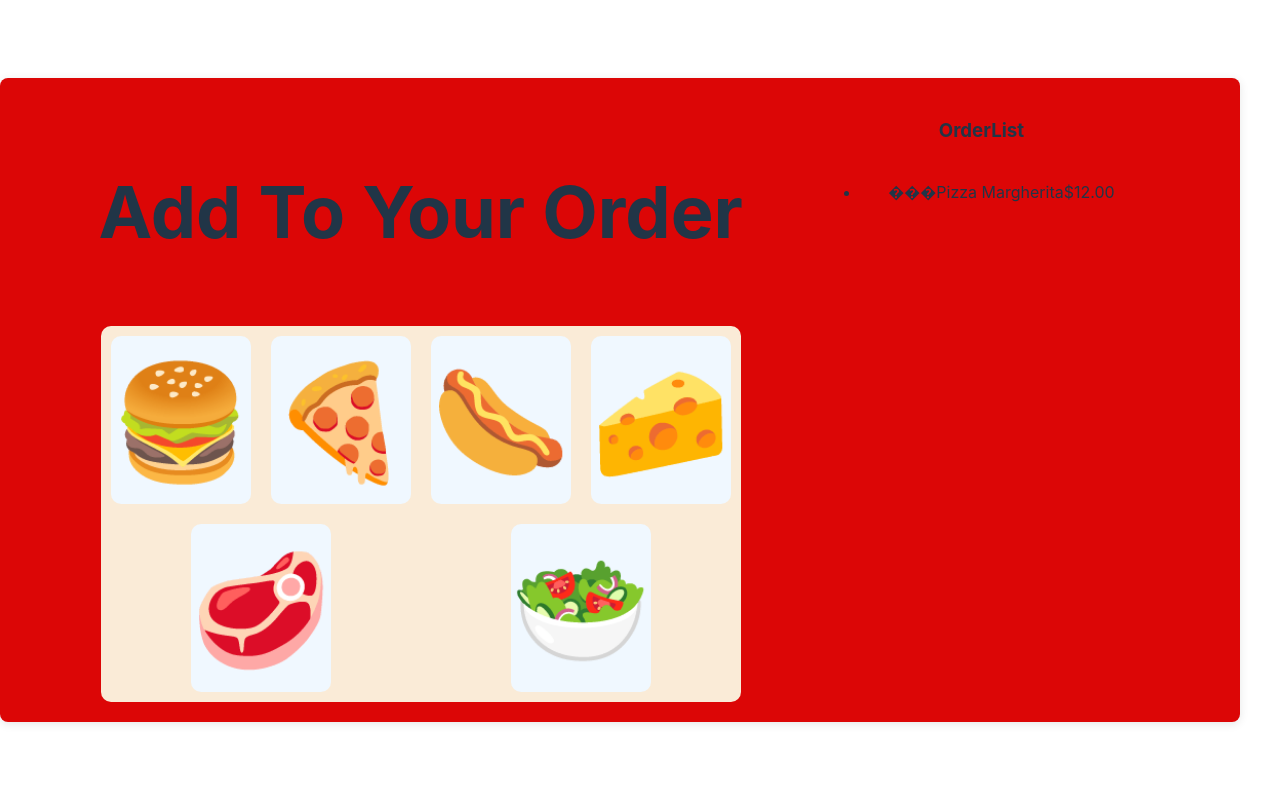
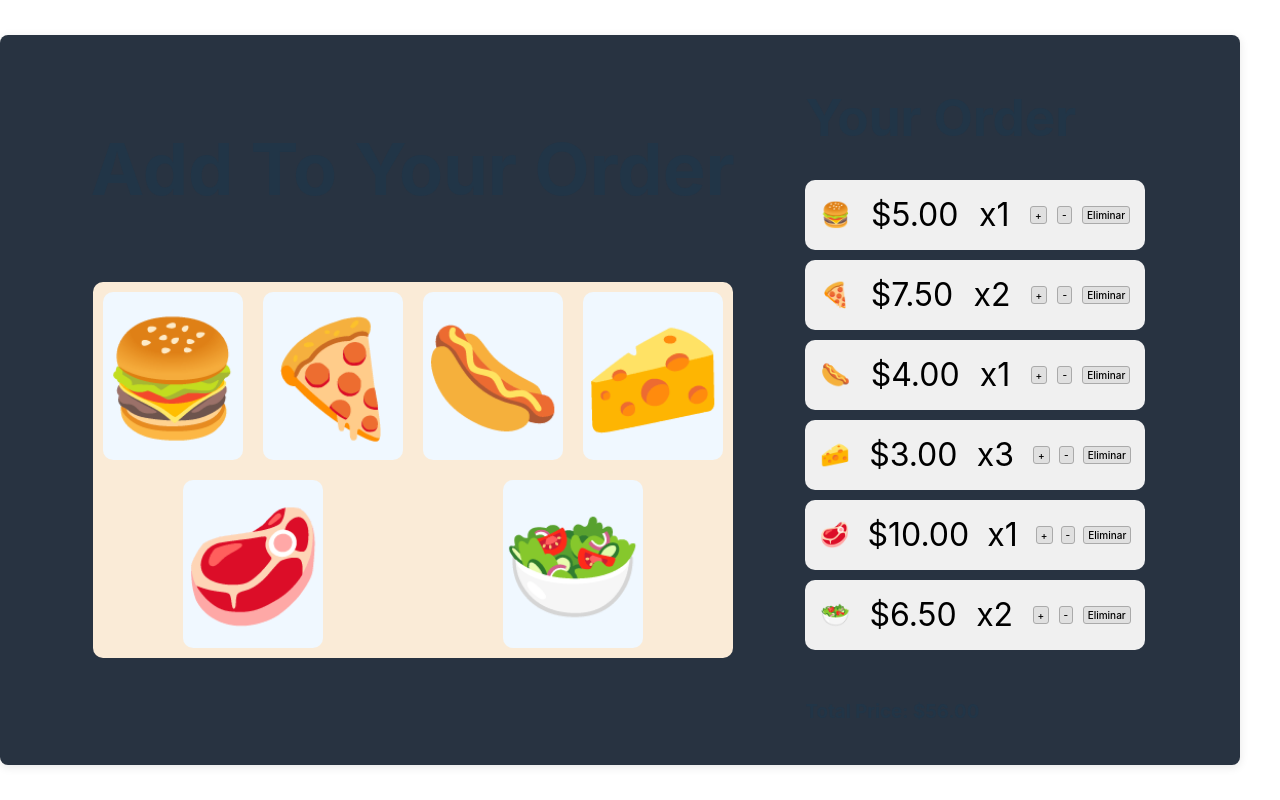
Before and after one commit to AgustinVelazquez0/Food_List_Front, a React (Vite) app: page / in a window 1280 px wide. Built offline with nearby package versions, Linux system fonts and the light colour scheme.

Commit message:
Nuevo cambio

```diff
--- a/src/Components/ContenedorBig/ContenedorBig.module.css
+++ b/src/Components/ContenedorBig/ContenedorBig.module.css
@@ -2,7 +2,7 @@
   display: flex;
   margin: 0 auto;
   padding: 20px;
-  background-color: #dc0606;
+  background-color: #283341;
   border-radius: 8px;
   box-shadow: 0 2px 10px rgba(0, 0, 0, 0.1);
   width: 150vh;
--- a/src/Components/LiFoods/LiFoods.jsx
+++ b/src/Components/LiFoods/LiFoods.jsx
@@ -1,5 +1,87 @@
+import { useState } from "react"; // Importar useState
+import styles from "./LiFoods.module.css"; // Importar los estilos CSS
+
 function LiFoods() {
-  return <div></div>;
+  const [foods, setFoods] = useState([
+    { icon: "🍔", price: 5.0, quantity: 1 },
+    { icon: "🍕", price: 7.5, quantity: 2 },
+    { icon: "🌭", price: 4.0, quantity: 1 },
+    { icon: "🧀", price: 3.0, quantity: 3 },
+    { icon: "🥩", price: 10.0, quantity: 1 },
+    { icon: "🥗", price: 6.5, quantity: 2 },
+  ]); // Estado con íconos, precios y cantidades
+
+  // Calcular el precio total
+  const totalPrice = foods.reduce(
+    (total, food) => total + food.price * food.quantity,
+    0
+  );
+
+  // Funciones para manejar la cantidad de alimentos
+  const increaseQuantity = (index) => {
+    const newFoods = [...foods]; // Copia del array
+    newFoods[index].quantity++; // Aumenta la cantidad
+    setFoods(newFoods); // Actualiza el estado
+  };
+
+  const decreaseQuantity = (index) => {
+    const newFoods = [...foods]; // Copia del array
+    if (newFoods[index].quantity > 0) {
+      newFoods[index].quantity--; // Disminuye la cantidad
+    }
+    setFoods(newFoods); // Actualiza el estado
+  };
+
+  const removeFood = (index) => {
+    const newFoods = foods.filter((_, i) => i !== index); // Elimina el alimento en el índice dado
+    setFoods(newFoods); // Actualiza el estado
+  };
+
+  return (
+    <div className={styles.foodsContainer}>
+      {/* Contenedor principal */}
+      {foods.map((food, index) => (
+        <div key={index} className={styles.foodItem}>
+          {/* Div individual para cada alimento */}
+          <span className={styles.foodIcon}>{food.icon}</span>{" "}
+          {/* Ícono de comida */}
+          <span className={styles.foodPrice}>{`$${food.price.toFixed(
+            2
+          )}`}</span>{" "}
+          {/* Precio */}
+          <span
+            className={styles.foodQuantity}
+          >{`x${food.quantity}`}</span>{" "}
+          {/* Cantidad */}
+          {/* Botones para aumentar y disminuir la cantidad */}
+          <button
+            className={`${styles.button} ${styles.smallButton}`}
+            onClick={() => increaseQuantity(index)}
+          >
+            +
+          </button>
+          <button
+            className={`${styles.button} ${styles.smallButton}`}
+            onClick={() => decreaseQuantity(index)}
+          >
+            -
+          </button>
+          {/* Botón para eliminar el alimento */}
+          <button
+            className={`${styles.button} ${styles.smallButton}`}
+            onClick={() => removeFood(index)}
+          >
+            Eliminar
+          </button>
+        </div>
+      ))}
+      <div className={styles.totalPrice}>
+        {/* Div para el precio total */}
+        <h3>Total Price: ${totalPrice.toFixed(2)}</h3>{" "}
+        {/* Mostrar precio total */}
+      </div>
+    </div>
+  );
 }
 
 export default LiFoods;
--- a/src/Components/LiFoods/LiFoods.module.css
+++ b/src/Components/LiFoods/LiFoods.module.css
@@ -0,0 +1,64 @@
+.foodsContainer {
+  display: flex;
+  flex-wrap: wrap;
+  justify-content: center;
+  gap: 10px;
+  flex-direction: column;
+  width: 43vh;
+}
+
+.foodItem {
+  font-size: 2rem; /* Tamaño del ícono */
+  padding: 10px;
+  background-color: #f0f0f0; /* Fondo de cada div pequeño */
+  border-radius: 10px;
+  display: flex;
+  align-items: center;
+  justify-content: center;
+  width: 40vh;
+  height: 50px;
+  justify-content: space-around;
+  color: black;
+}
+
+.foodIcon {
+  font-size: 24px; /* Tamaño del ícono */
+  margin-right: 10px; /* Espaciado a la derecha del ícono */
+}
+
+/* Estilos para los precios y cantidades */
+.foodPrice {
+  margin-right: 10px; /* Espaciado a la derecha del precio */
+}
+
+.foodQuantity {
+  margin-right: 10px; /* Espaciado a la derecha de la cantidad */
+}
+
+/* Estilos para los botones */
+.button {
+  padding: 4px 8px; /* Espaciado interno para los botones */
+  font-size: 12px; /* Tamaño de la fuente del texto en los botones */
+  cursor: pointer; /* Cambia el cursor al pasar por encima */
+  border: 1px solid #ccc; /* Borde de los botones */
+  background-color: #f0f0f0; /* Color de fondo por defecto */
+  border-radius: 4px; /* Esquinas redondeadas */
+}
+
+/* Nueva clase para botones más pequeños */
+.smallButton {
+  padding: 2px 4px; /* Espaciado interno reducido para botones más pequeños */
+  font-size: 10px; /* Tamaño de fuente más pequeño */
+  cursor: pointer; /* Cambia el cursor al pasar por encima */
+  border: 1px solid #aaa; /* Borde de los botones pequeños */
+  background-color: #e0e0e0; /* Color de fondo por defecto para botones pequeños */
+  border-radius: 3px; /* Esquinas redondeadas */
+}
+
+.smallButton:hover {
+  background-color: #d0d0d0; /* Color de fondo al pasar el mouse para botones pequeños */
+}
+
+.totalPrice {
+  margin-top: 20px; /* Espaciado superior para el precio total */
+}
--- a/src/Components/OrderList/OrderList.jsx
+++ b/src/Components/OrderList/OrderList.jsx
@@ -1,17 +1,11 @@
-import styles from "./OrderList.module.css";
+import LiFoods from "../LiFoods/LiFoods"; // Importa el componente LiFoods
+import styles from "./OrderList.module.css"; // Si tienes estilos para OrderList
+
 function OrderList() {
   return (
-    <div className={styles.list}>
-      <h3>OrderList</h3>
-      <ul>
-        <li>
-          <div>
-            <span>���</span>
-            <span>Pizza Margherita</span>
-            <span>$12.00</span>
-          </div>
-        </li>
-      </ul>
+    <div className={styles.orderList}>
+      <h1>Your Order</h1>
+      <LiFoods />
     </div>
   );
 }
```
